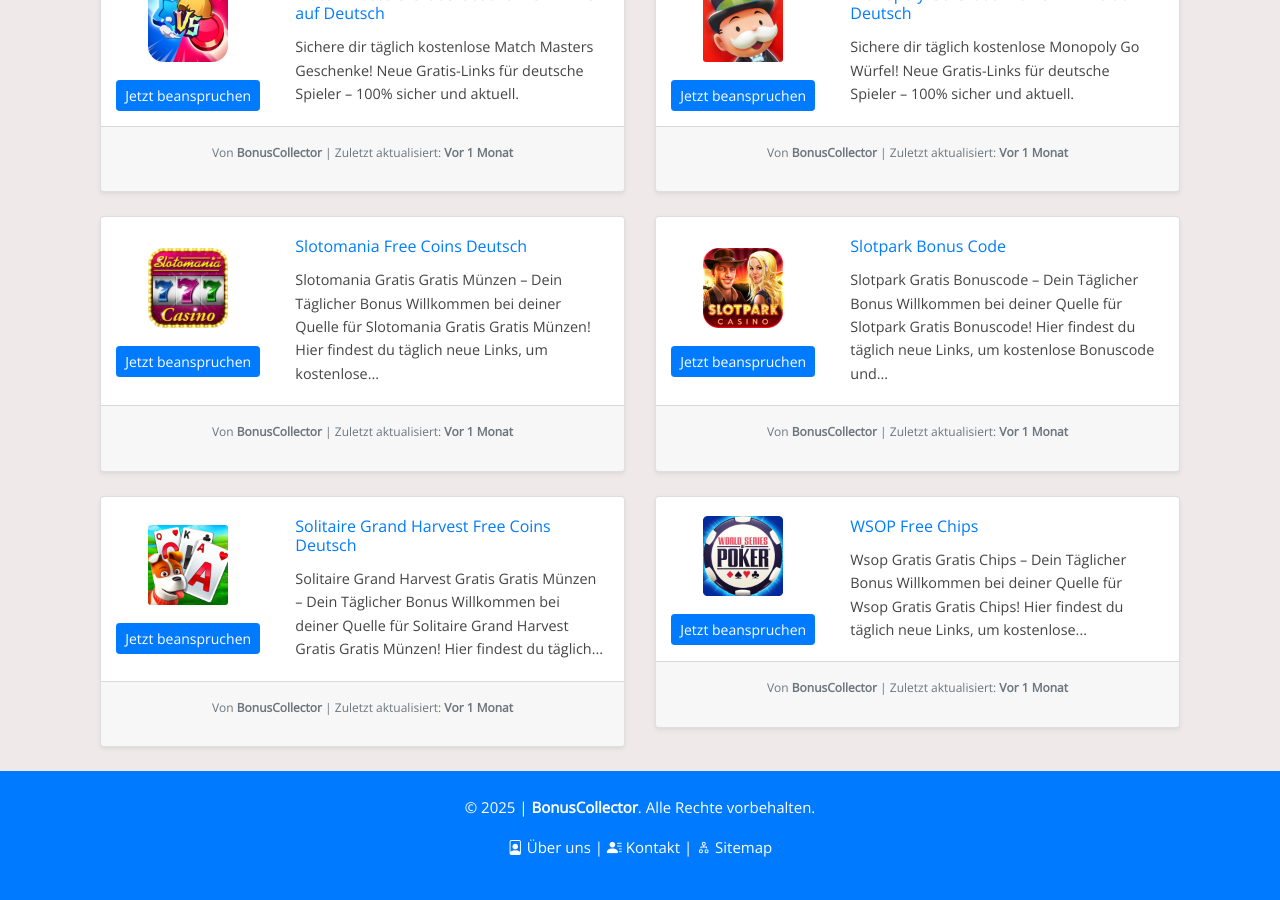
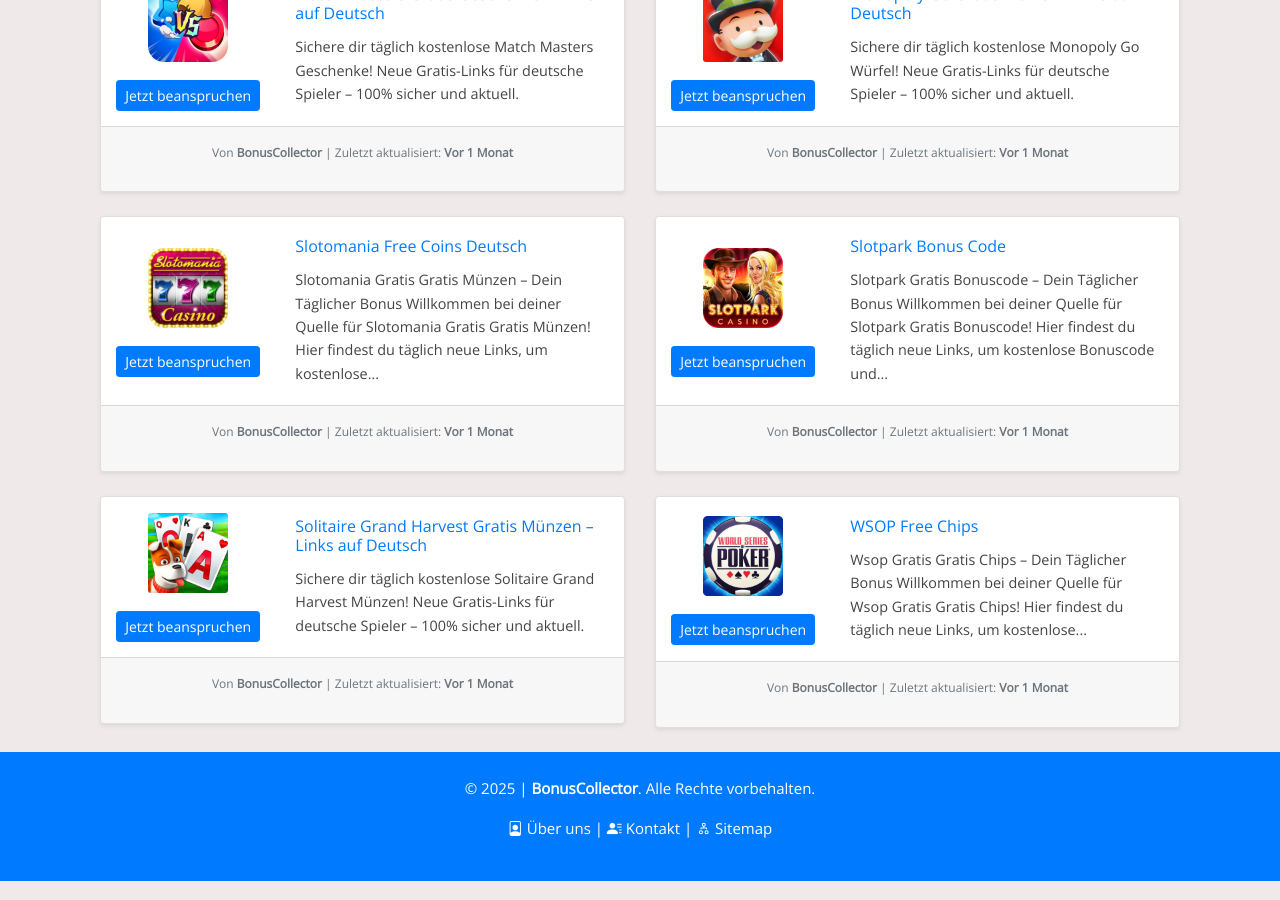
Before and after one commit to Prollad99/bs-de, a Jekyll site: the page built from index.html, in a window 1280 px wide and 900 px high, scrolled down 1349 px. Built offline with Jekyll 4.4.1, drawn with Linux system fonts in a browser that asks for light colours; comment, search, counter and statistics services are not loaded.

Commit message:
Update 2025-01-18-solitaire-grand-harvest.md

```diff
--- a/_posts/2025-01-18-solitaire-grand-harvest.md
+++ b/_posts/2025-01-18-solitaire-grand-harvest.md
@@ -1,15 +1,22 @@
 ---
 layout: post
-title: "Solitaire Grand Harvest Free Coins Deutsch"
-date: 2025-01-18
+title: "Solitaire Grand Harvest Gratis Münzen – Links auf Deutsch"
+description: "Sichere dir täglich kostenlose Solitaire Grand Harvest Münzen! Neue Gratis-Links für deutsche Spieler – 100% sicher und aktuell."
+date: 2025-03-14
 author: "BonusCollector"
-permalink: /solitaire-grand-harvest-free-coins/
+permalink: /solitaire-grand-harvest-gratis-muenzen/
+redirect_from: /solitaire-grand-harvest-free-coins/
 image: /assets/images/solitaire-grand-harvest.webp
+alt: "Solitaire Grand Harvest Gratis Münzen Belohnung"
 include_file: solitaire-grand-harvest.html
 manifest: /manifests/solitaire-grand-harvest.json
-tags: [solitaire grand harvest gratis münzen, solitär goldene ernte gratis münzen, grand harvest solitaire free coins]
+tags:
+  - "solitaire grand harvest gratis münzen"
+  - "solitaire grand harvest kostenlose münzen"
+  - "solitaire grand harvest tägliche links"
+  - "solitaire grand harvest münzen gratis heute"
+  - "solitaire grand harvest belohnungen gratis"
 ---
-
 {% include solitaire-grand-harvest_post.html %}
 
 {% include solitaire-grand-harvest.html %}
```
